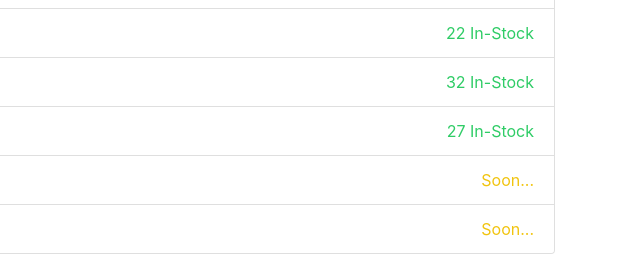
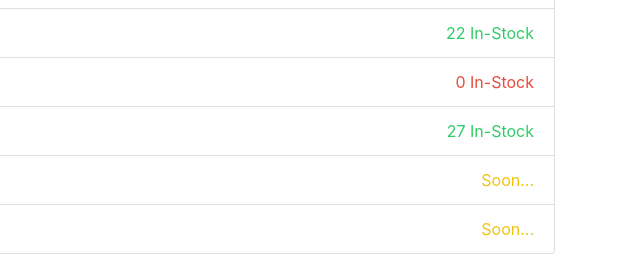
Before and after one commit to KinFN/exocheatss, a plain HTML site: page status/index.html in a window 1280 px wide. Shown: the part 323-579 px from the top of the page, 640-1280 px from the left. Drawn offline with nearby package versions, Linux system fonts and the light colour scheme.

Commit message:
Update index.html

```diff
--- a/status/index.html
+++ b/status/index.html
@@ -32,7 +32,7 @@
                     <li class="list-group-item d-flex justify-content-between list-group-item-green"><h4>Game Accounts</h4></li>
                     <li class="list-group-item d-flex justify-content-between list-group-item-red">NA | 50-80 Skinned NFA Valorant<span class="status">0 In-Stock</span></li>
                     <li class="list-group-item d-flex justify-content-between list-group-item-green">NA | 80-100 Skinned NFA Valorant<span class="status">22 In-Stock</span></li>
-                  <li class="list-group-item d-flex justify-content-between list-group-item-green">NA | 100-150 Skinned NFA Valorant<span class="status">32 In-Stock</span></li>
+                  <li class="list-group-item d-flex justify-content-between list-group-item-red">NA | 100-150 Skinned NFA Valorant<span class="status">0 In-Stock</span></li>
                     <li class="list-group-item d-flex justify-content-between list-group-item-green">GLOBAL | FA Rust Accounts<span class="status">27 In-Stock</span></li>
                     <li class="list-group-item d-flex justify-content-between list-group-item-yellow">Soon...<span class="status">Soon...</span></li>
                   <li class="list-group-item d-flex justify-content-between list-group-item-yellow">Soon...<span class="status">Soon...</span></li>
```
